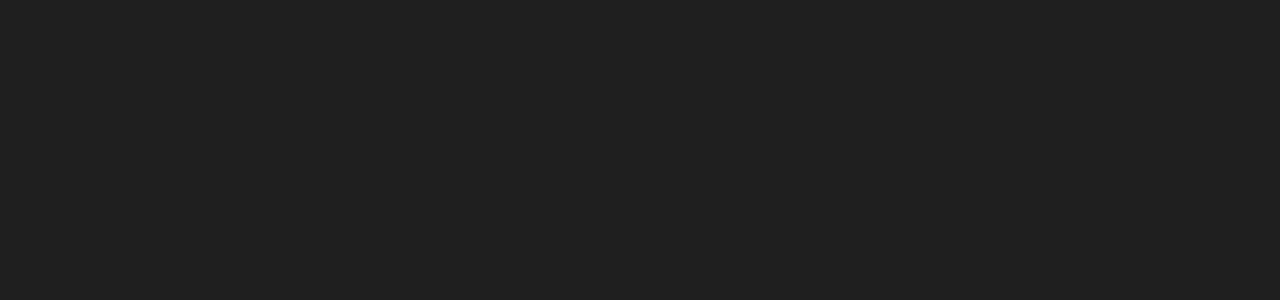
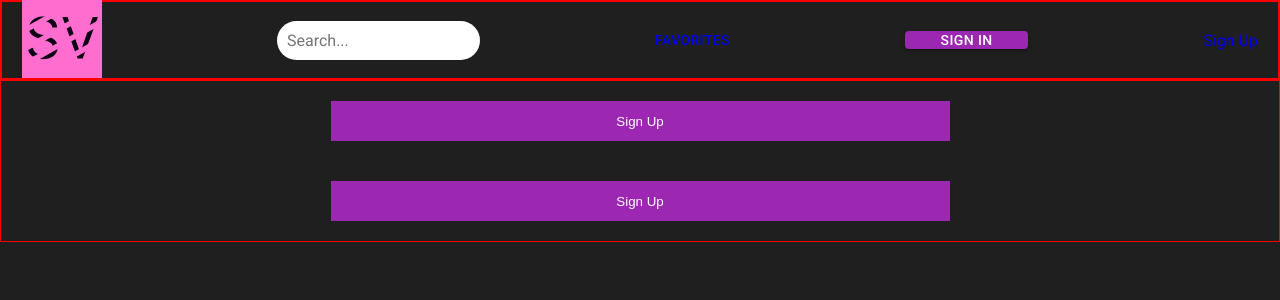
Before and after one commit to Ezoza111/movies_portal, a React (Create React App) app: page /login in a window 1280 px wide. Before the commit this address had no page. Shown: the top 300 px of the page. Built offline with nearby package versions, Linux system fonts and the light colour scheme.

Commit message:
feat: add component SignUpPage

```diff
--- a/src/App.js
+++ b/src/App.js
@@ -1,18 +1,26 @@
-import React, { useEffect } from "react";
+import React, { useEffect, useState } from "react";
 import "./App.css";
 import { Header } from "./layout/header/Header";
 import { Main } from "./layout/main/Main";
 import { FavoritesPage } from "./layout/favoritesPage/FavoritesPage";
 import { Routes, Route, Link } from "react-router-dom";
 import { RoutingComponent } from "./routingComponent/RoutingComponent";
+import { SignUp } from "./components/smartComponents/signUp/SignUp";
+import { SignUpPage } from "./layout/signUpPage/SignUpPage";
+import { useStepContext } from "@mui/material";
 
 function App() {
-  return (
+  const [userStatusOut, setUserStatusOut] = React.useState(true)
+   const changeUserStatus = (props) => {
+      setUserStatusOut(props)
+   }
+    return (
     <>
       <Routes>
-        <Route path='/' element={<RoutingComponent />}>
+        <Route path='/' element={<RoutingComponent userStatusOut={userStatusOut}/>}>
           <Route index element={<Main />} />
           <Route path='/favorites' element={<FavoritesPage />} />
+          <Route path='/login' element={<SignUpPage changeUserStatus={changeUserStatus}/>} />
         </Route>
       </Routes>
     </>
--- a/src/components/smartComponents/filmList/FilmList.jsx
+++ b/src/components/smartComponents/filmList/FilmList.jsx
@@ -11,15 +11,15 @@ const FilmList = () => {
   const [error, setError] = useState(null);
   const [currentPage, setCurrentPage] = useState(1); // Состояние для текущей страницы
   const moviesPerPage = 10; // Количество фильмов на одной странице
-
+  const moviesArrayForExperement = [...movies];
   const options = {
-    method: "GET",
-    url: "https://imdb236.p.rapidapi.com/imdb/top250-movies",
-    params: { query: "break" },
-    headers: {
-      "x-rapidapi-key": "60cbaed862mshc93b76ac963e23fp1b69d0jsn822fdd45c3a1",
-      "x-rapidapi-host": "imdb236.p.rapidapi.com",
-    },
+    // method: "GET",
+    // url: "https://imdb236.p.rapidapi.com/imdb/top250-movies",
+    // params: { query: "break" },
+    // headers: {
+    //   "x-rapidapi-key": "60cbaed862mshc93b76ac963e23fp1b69d0jsn822fdd45c3a1",
+    //   "x-rapidapi-host": "imdb236.p.rapidapi.com",
+    // },
     // method: "GET",
     // url: "https://imdb236.p.rapidapi.com/imdb/top250-movies",
     // params: { query: "break" },
--- a/src/components/smartComponents/signUp/SignUp.jsx
+++ b/src/components/smartComponents/signUp/SignUp.jsx
@@ -4,6 +4,7 @@ import { Dialog, DialogActions, DialogContent, DialogContentText, DialogTitle, T
 import { buttonTheme } from "../../../styles/Theme";
 import { Entrance } from "../entrance/Entrance";
 import { Register } from "../registration/Registration";
+import { Link } from "react-router-dom";
 
 export const SignUp = ({loginStatusTrue, loginStatusFalse}) => {
     const [openLogin, setOpenLogin] = React.useState(false);
@@ -16,7 +17,7 @@ export const SignUp = ({loginStatusTrue, loginStatusFalse}) => {
 
     return(
         <ThemeProvider theme={buttonTheme}>
-         <MyButton name='Sign Up' functionClick={handleClickOpen}/>
+          <MyButton name='Sign Up' functionClick={handleClickOpen}/>
           <Dialog
             open={openLogin}
             onClose={handleClose}
--- a/src/components/stupidComponents/container/MainContainer.styled.jsx
+++ b/src/components/stupidComponents/container/MainContainer.styled.jsx
@@ -11,4 +11,5 @@ export const MainContainer = styled.div`
   flex-wrap: ${(props) => props.wrap || "nowrap"};
   gap: ${(props) => props.gap || "0"};
   width: 100%;
+  height: 100%;
 `;
--- a/src/layout/header/Header.jsx
+++ b/src/layout/header/Header.jsx
@@ -7,8 +7,9 @@ import { Entrance } from "../../components/smartComponents/entrance/Entrance";
 import SearchForm from "../../components/smartComponents/searchForm/SearchForm";
 import { SignUp } from "../../components/smartComponents/signUp/SignUp";
 import { Link } from "react-router-dom";
+import { SignUpLink } from "../signUpPage/SignUpLink";
 
-export const Header = () => {
+export const Header = ({userStatusOut}) => {
   const [loginStatus, setLoginStatus] = React.useState(true);
   const loginStatusFalse = () => {
     setLoginStatus(false);
@@ -20,16 +21,18 @@ export const Header = () => {
   return (
     <StyledHeader className='header'>
       <MainContainer direction={"row"} justify={"space-between"} align={"center"}>
-        <Link to='/'><Logo iconId={"logo"} /></Link>
+        <Logo iconId={"logo"} />
         <SearchForm />
         <FavoritesLink />
         <Entrance loginStatusTrue={loginStatusTrue} loginStatusFalse={loginStatusFalse}/>
-
+{/*
         {loginStatus ? (
           <SignUp loginStatusTrue={loginStatusTrue} loginStatusFalse={loginStatusFalse}/>
         ) : (
           ''
-        )}
+        )} */}
+        {userStatusOut ? <SignUpLink /> : null}
+
       </MainContainer>
     </StyledHeader>
   );
--- a/src/layout/main/Main.jsx
+++ b/src/layout/main/Main.jsx
@@ -13,8 +13,10 @@ export const Main = () => {
 };
 
 const StyledMain = styled.main`
+  display: flex;
   width: 100%;
   border: 1px solid red;
   padding-top: 30px;
   padding-bottom: 30px;
+  height: 80vh;
 `;
--- /dev/null
+++ b/src/layout/signUpPage/SignUpLink.jsx
@@ -0,0 +1,9 @@
+import React from "react"
+import { Link } from "react-router-dom"
+
+
+export const SignUpLink = () => {
+    return (
+        <Link to="/login">Sign Up</Link>
+    )
+}
--- /dev/null
+++ b/src/layout/signUpPage/SignUpPage.jsx
@@ -0,0 +1,37 @@
+import React from 'react'
+import { Form } from 'react-router-dom'
+import { MyButton } from '../../components/stupidComponents/button/MyButton'
+import { MainContainer } from '../../components/stupidComponents/container/MainContainer.styled'
+import { Button } from '@mui/material'
+import { theme } from '../../styles/Theme'
+import styled from 'styled-components'
+
+export const SignUpPage = ({changeUserStatus}) => {
+    const handleClickSignIn = () => {
+
+    }
+    const handleClickSignUp= () => {
+
+    }
+
+    return (
+        <MainContainer direction='column' justify='center' align='center' gap='40px'>
+
+         <StyledBtn  onClick={handleClickSignUp}>Sign Up</StyledBtn>
+         <StyledBtn  onClick={handleClickSignIn}>Sign Up</StyledBtn>
+        </MainContainer>
+        // <Form>
+        //     <input
+        // <div><button onClick={()=>changeUserStatus(false)}>userAdd</button></div>
+        // <div>/////////////////</div>
+        // <div><button onClick={()=>changeUserStatus(true)}>userOut</button></div>
+        // </Form>
+    )
+}
+
+const StyledBtn = styled.button`
+ width: 50%;
+ height: 40px;
+ background-color: ${theme.colors.accent[500]};
+ color: ${theme.colors.font};
+`
--- a/src/routingComponent/RoutingComponent.jsx
+++ b/src/routingComponent/RoutingComponent.jsx
@@ -1,10 +1,10 @@
 import {Link, Outlet} from 'react-router-dom'
 import { Header } from '../layout/header/Header'
 
-export const RoutingComponent = () => {
+export const RoutingComponent = ({userStatusOut}) => {
   return (
     <>
-     <Header />
+     <Header userStatusOut={userStatusOut}/>
      <main>
         <Outlet />
      </main>
--- a/src/styles/Global.styled.js
+++ b/src/styles/Global.styled.js
@@ -12,11 +12,15 @@ export const GLobalStyles = createGlobalStyle`
 body {
   font-family: 'Roboto', sans-serif;
   margin: 0 auto;
+  min-height: 100vh;
   max-width: 1280px;
   display: flex;
   flex-direction: column;
   background-color: ${theme.colors.primary};
   color: ${theme.colors.font};
+}
+main {
+  height: 100%;
 }
 a {
     text-decoration: none;
```
